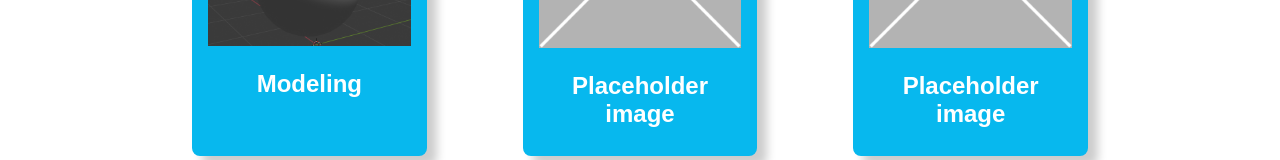
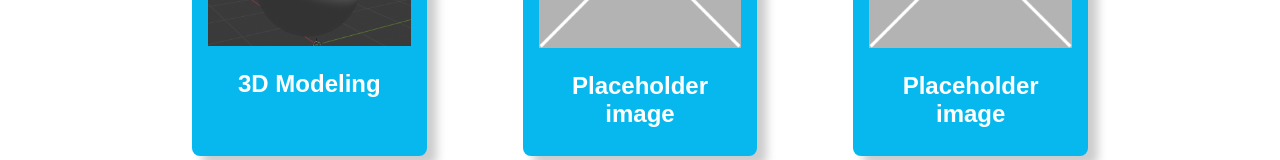
Before and after one commit to Ruiming-Fan/H-MyYear10Website, a plain HTML site: page index.html in a window 1280 px wide. Shown: the part 560-720 px from the top of the page. Drawn offline with Linux system fonts and the light colour scheme.

Commit message:
Add files via upload

```diff
--- a/index.html
+++ b/index.html
@@ -28,7 +28,7 @@
             <!-- one "card" which includes an image with a text below it -->
             <div class="topic-card">
                 <img src="images\Capture.PNG" alt="change this too!">
-                <h2 class="topic-card-text">Modeling</h2>
+                <h2 class="topic-card-text">3D Modeling</h2>
             </div>
             <div class="topic-card">
                 <img src="images/placeholder-1024x1024.png" alt="change this too!">
```
